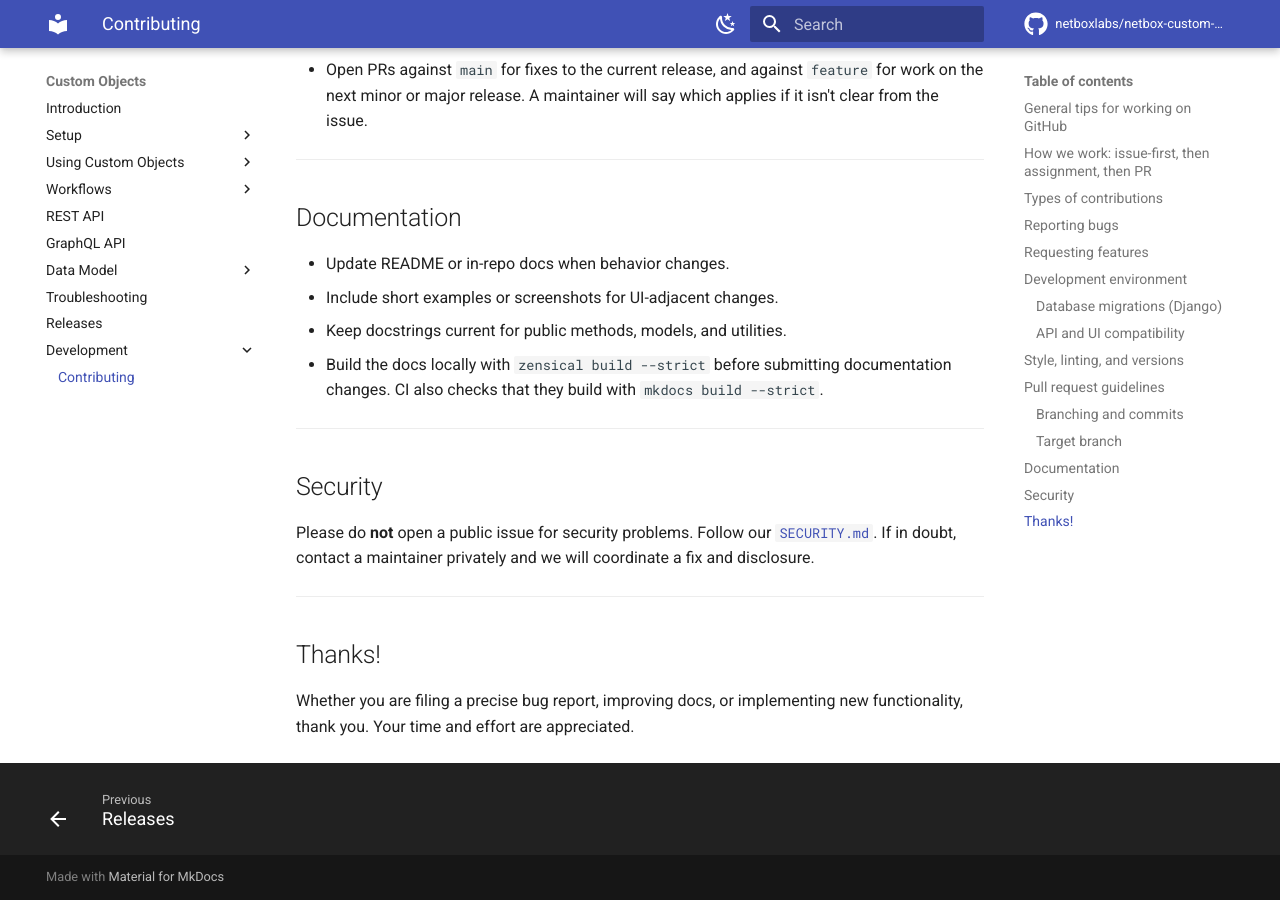
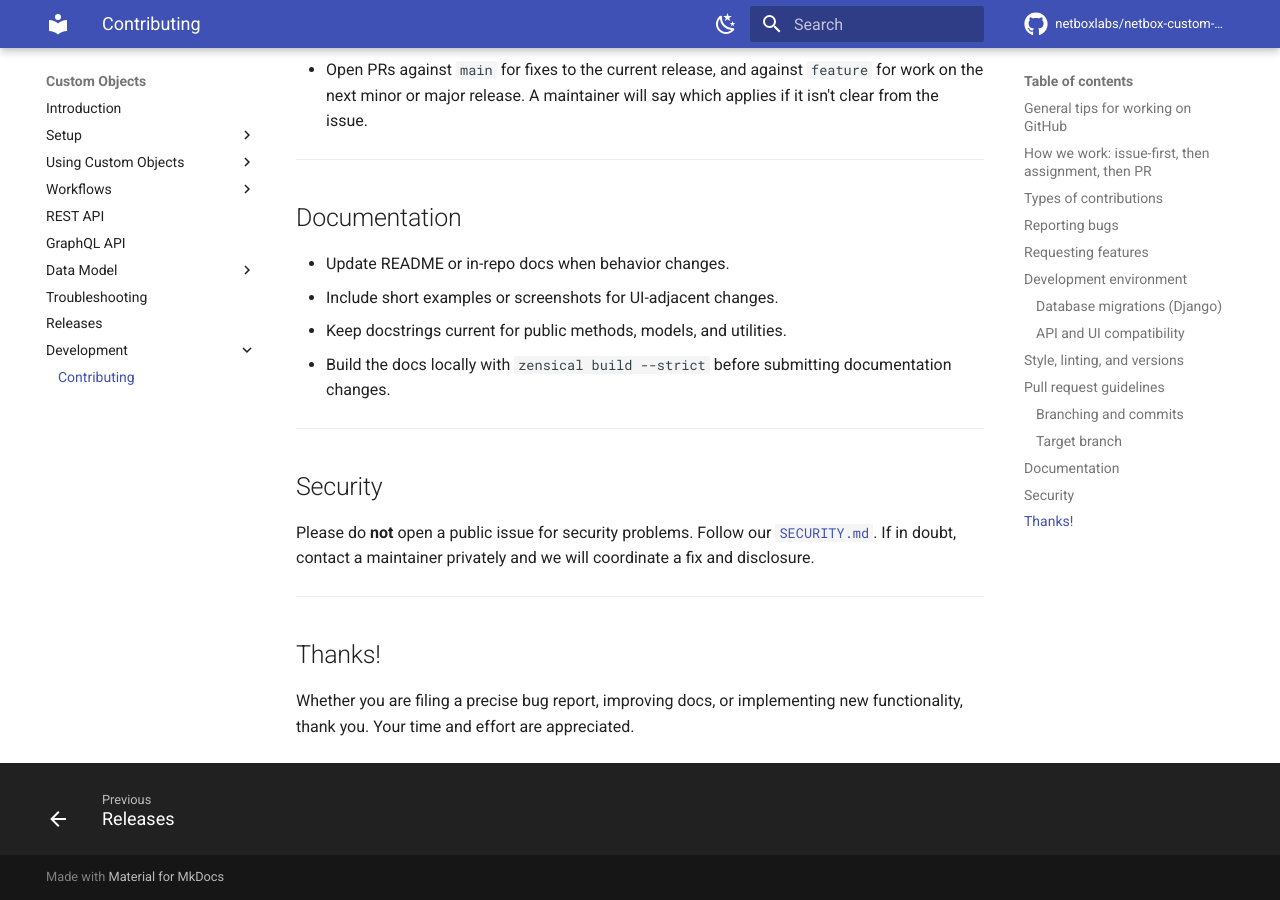
Before and after one commit to netboxlabs/netbox-custom-objects, an MkDocs documentation site: the page built from docs/development/contributing.md, in a window 1280 px wide and 900 px high, scrolled down 4713 px. Built offline with MkDocs 1.6.1 and Material for MkDocs 9.7.7, drawn with Linux system fonts in a browser that asks for light colours; comment, search, counter and statistics services are not loaded.

Commit message:
Drop the MkDocs compatibility build from CI
Material for MkDocs reaches end of life on May 5, 2027, with zensical as
its successor, and the plugin scaffold's template CI has no MkDocs build.

Co-Authored-By: Claude Opus 5.5 <noreply@anthropic.com>

```diff
--- a/CONTRIBUTING.md
+++ b/CONTRIBUTING.md
@@ -221,8 +221,7 @@ A PR is reviewed only if:
 - Include short examples or screenshots for UI-adjacent changes.
 - Keep docstrings current for public methods, models, and utilities.
 - Build the docs locally with `zensical build --strict` before submitting
-  documentation changes. CI also checks that they build with
-  `mkdocs build --strict`.
+  documentation changes.
 
 ---
 
```
Also changed, not shown: AGENTS.md (+3 -3 lines), 1 other file.
